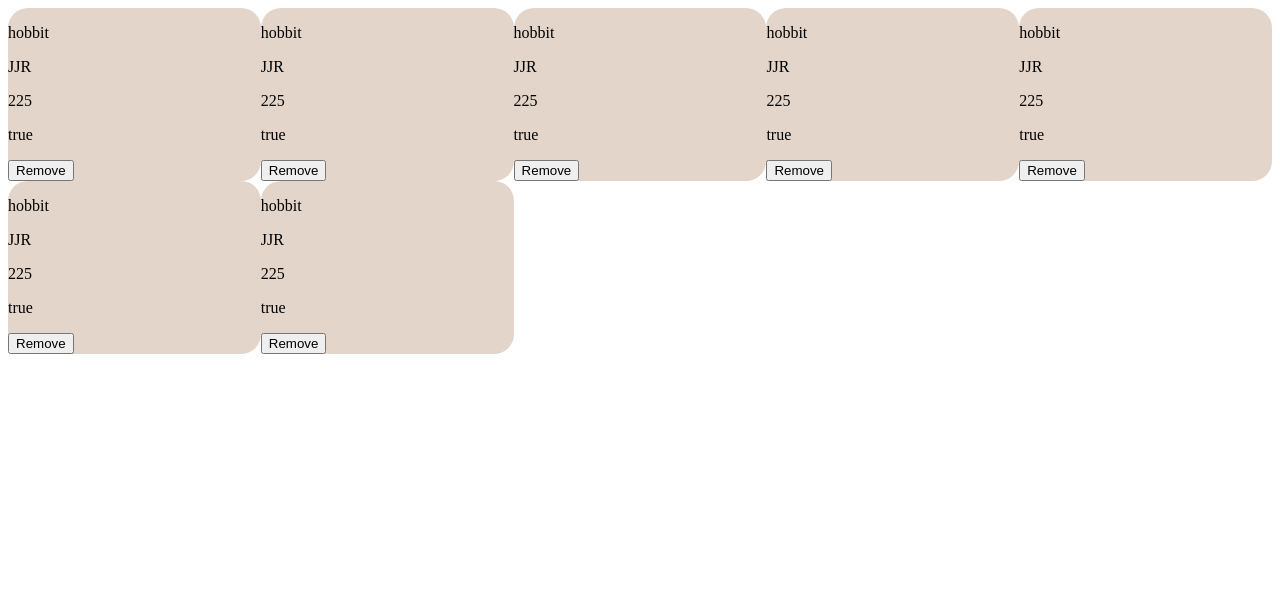
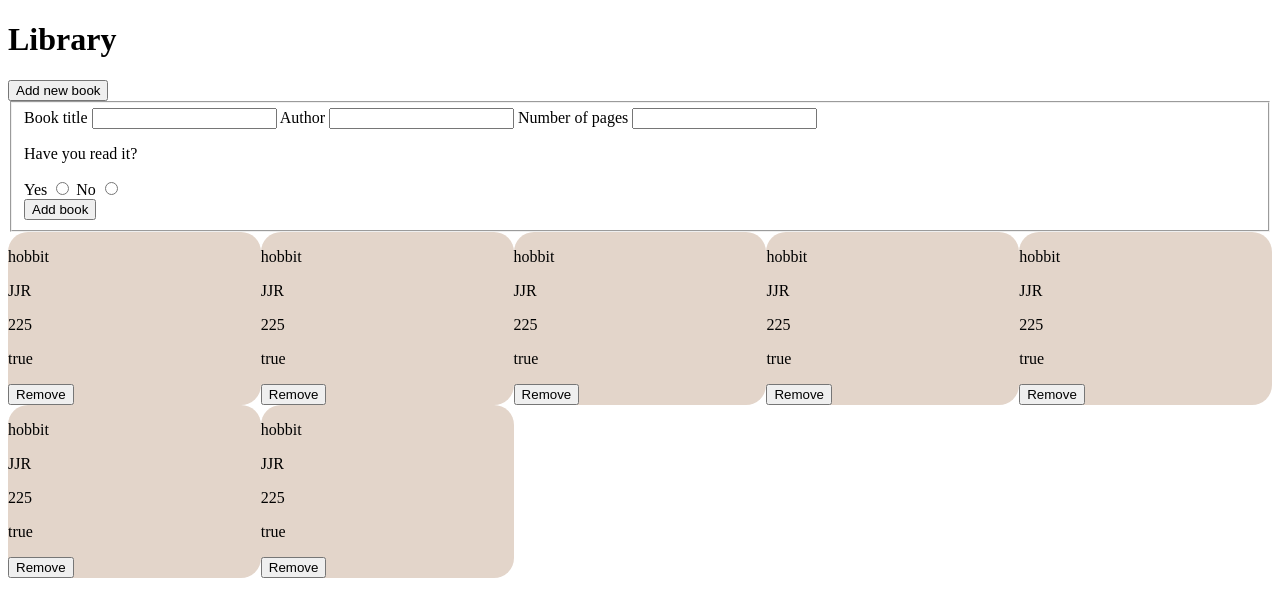
Before and after one commit to guihi1/library, a plain HTML site: page index.html in a window 1280 px wide. Drawn offline with Linux system fonts and the light colour scheme.

Commit message:
Add header, form and page mask

```diff
--- a/index.html
+++ b/index.html
@@ -9,6 +9,29 @@
     <title>Document</title>
 </head>
 <body>
+    <div id="page-mask"></div>
+    <header>
+        <h1>Library</h1>
+    </header>
+    <button type="submit" class="add-button">Add new book</button>
+    <form action="" method="post" id="form">
+        <fieldset>
+            <label for="name">Book title</label>
+            <input type="text" name="title" id="name">
+            <label for="author">Author</label>
+            <input type="text" name="author" id="author">
+            <label for="pages">Number of pages</label>
+            <input type="text" name="pages" id="pages">
+            <div class="radio">
+                <p class="question">Have you read it?</p>
+                <label for="yes">Yes</label>
+                <input type="radio" id="yes" value="true" name="read-status">
+                <label for="no">No</label>
+                <input type="radio" id="no" value="false" name="read-status">
+            </div>
+            <input type="submit" value="Add book">
+        </fieldset>
+    </form>
     <div id="library">
 
     </div>
```
